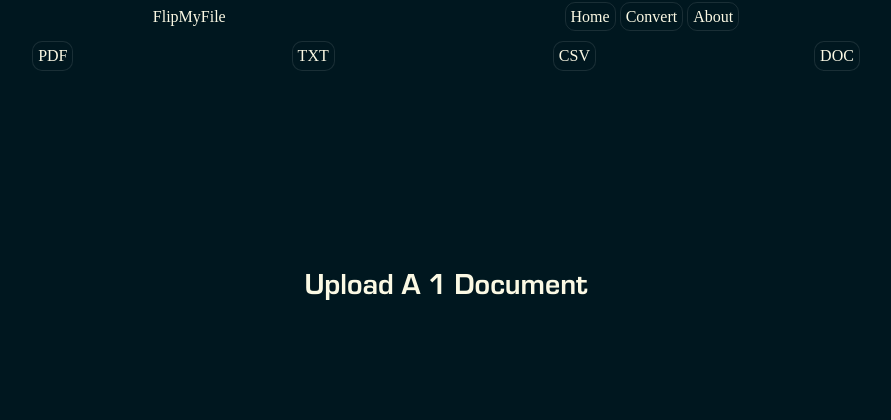
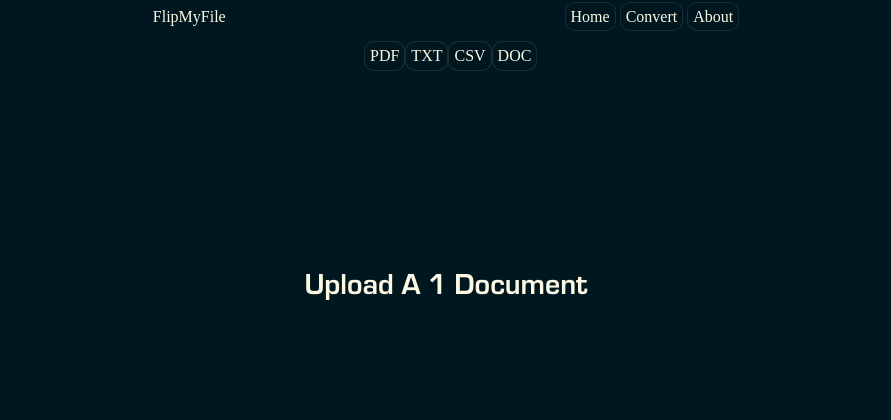
Before and after one commit to romainenoir/file-converter_flask, a Flask app: page /convert/1 in a window 1280 px wide. Shown: the top 420 px of the page, without its empty margins (194-1085 px from the left). Run offline with Flask 3, Linux system fonts and the light colour scheme; some libraries are stand-ins or nearby versions; some web fonts are replaced.

Commit message:
style: margin left & right update

```diff
--- a/static/style.css
+++ b/static/style.css
@@ -41,6 +41,11 @@ h1 {
 
 .nav_links {
     margin-bottom: 15px;
+}
+
+.convert-nav{
+    margin-left: 550px;
+    margin-right: 550px;
 }
 
 .nav_link {
```
